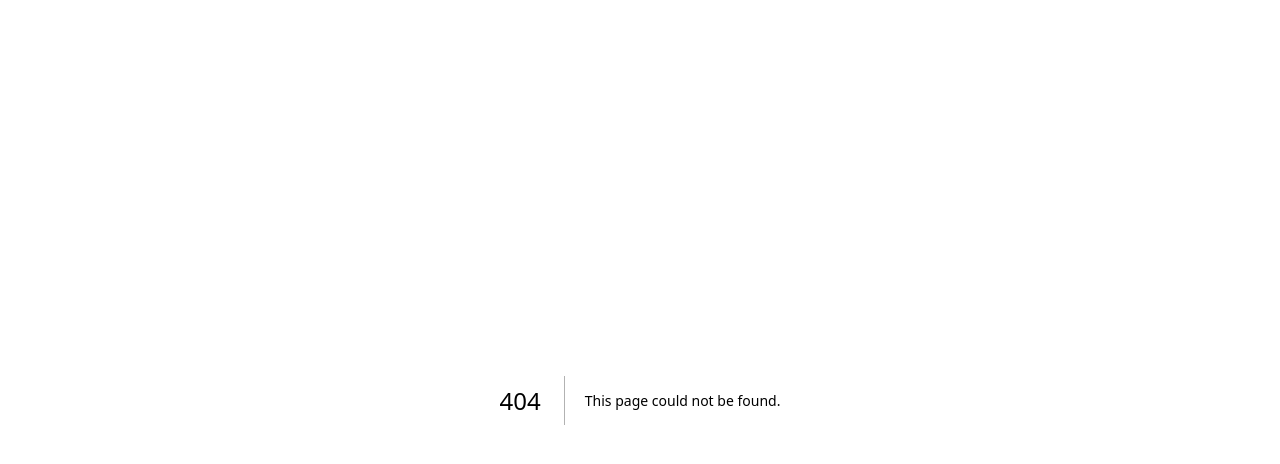
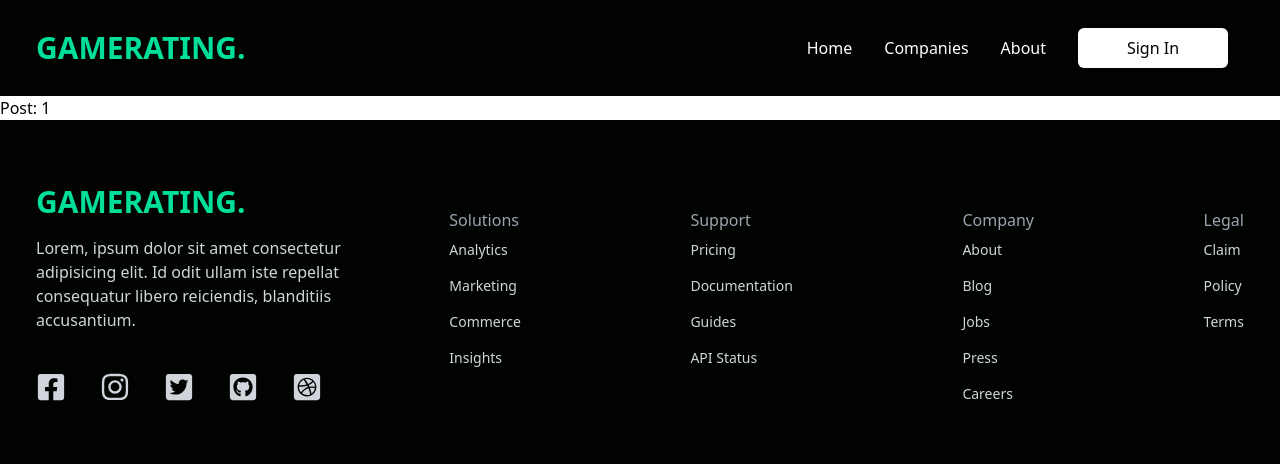
Before and after one commit to HakaiGod420/Zaidimu-Vertinimu-Sistema, a Next.js app in the folder client/: page /game/1 in a window 1280 px wide. Before the commit this address had no page. Shown: the top 464 px of the page. Built offline with nearby package versions, Linux system fonts and the light colour scheme.

Commit message:
Dar daugiau atnaujinimu

```diff
--- a/client/components/CompanyCard.tsx
+++ b/client/components/CompanyCard.tsx
@@ -1,6 +1,7 @@
 import React from 'react'
 import { Company } from '../types/company'
 import moment from "moment"
+import Link from 'next/link'
 
 interface Props{
     company : Company
@@ -12,6 +13,7 @@ export default function CompanyCard({company:CompanyProp}:Props) {
     const NewDate = moment(CompanyProp.creationDate).format('YYYY-MM-DD')
     return (
         <div>
+            <Link href={"game/"+CompanyProp.id.toString()}>
 
             <button
                 className="p-8 border border-gray-200 rounded bg-white w-64 hover:bg-gray-50 hover:border-b-4 hover:border-[#00df9a] active:bg-gray-100" >
@@ -25,6 +27,7 @@ export default function CompanyCard({company:CompanyProp}:Props) {
                     </p>
                 </div>
             </button>
+            </Link>
 
         </div>
     )
--- a/client/package.json
+++ b/client/package.json
@@ -7,6 +7,7 @@
   },
   "dependencies": {
     "axios": "^1.2.0",
+    "moment": "^2.29.4",
     "next": "latest",
     "react": "18.2.0",
     "react-dom": "18.2.0",
--- a/client/pages/App.tsx
+++ b/client/pages/App.tsx
@@ -7,7 +7,7 @@ import Navbar from '../components/Navbar'
 export default function App() {
     return (
         <body id='root'>
-            <div id='root'>
+            <div>
                 <Navbar />
                 <Hero />
                 <CompaniesShortInfo />
--- /dev/null
+++ b/client/pages/game/[games].tsx
@@ -0,0 +1,24 @@
+import React from 'react'
+import Footer from '../../components/Footer'
+import Navbar from '../../components/Navbar'
+import { useRouter } from 'next/router'
+
+import { GetStaticPaths, GetStaticProps } from 'next';
+
+
+
+const Game= ( )=> {
+  const router = useRouter()
+  const { games } = router.query
+
+  return (
+    <div>
+        <Navbar/>
+        <p className='bg-white'>
+        Post: {games}
+        </p>
+        <Footer/>
+    </div>
+  )
+}
+export default Game
--- a/client/pages/games.tsx
+++ /dev/null
@@ -1,15 +0,0 @@
-import React from 'react'
-import Footer from '../components/Footer'
-import Navbar from '../components/Navbar'
-import { useLocation } from 'react-router-dom';
-
-function games( ) {
-  return (
-    <div>
-        <Navbar/>
-        <Footer/>
-    </div>
-  )
-}
-
-export default games
--- a/client/tsconfig.json
+++ b/client/tsconfig.json
@@ -15,6 +15,6 @@
     "jsx": "preserve",
     "incremental": true
   },
-  "include": ["next-env.d.ts", "**/*.ts", "**/*.tsx"],
+  "include": ["next-env.d.ts", "**/*.ts", "**/*.tsx", "pages/game/[games].js"],
   "exclude": ["node_modules"]
 }
```
Also changed, not shown: 1 other file (tests, documents, lock files or other folders).
